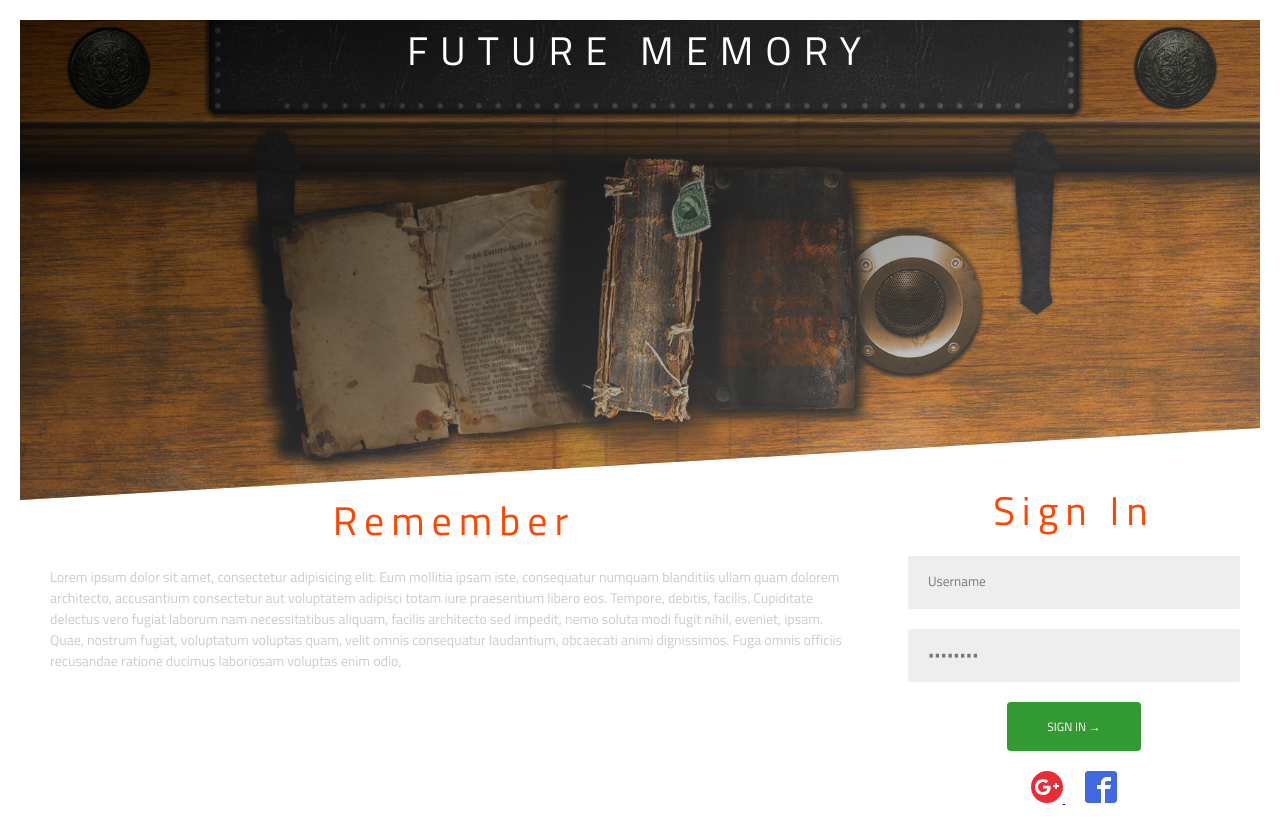
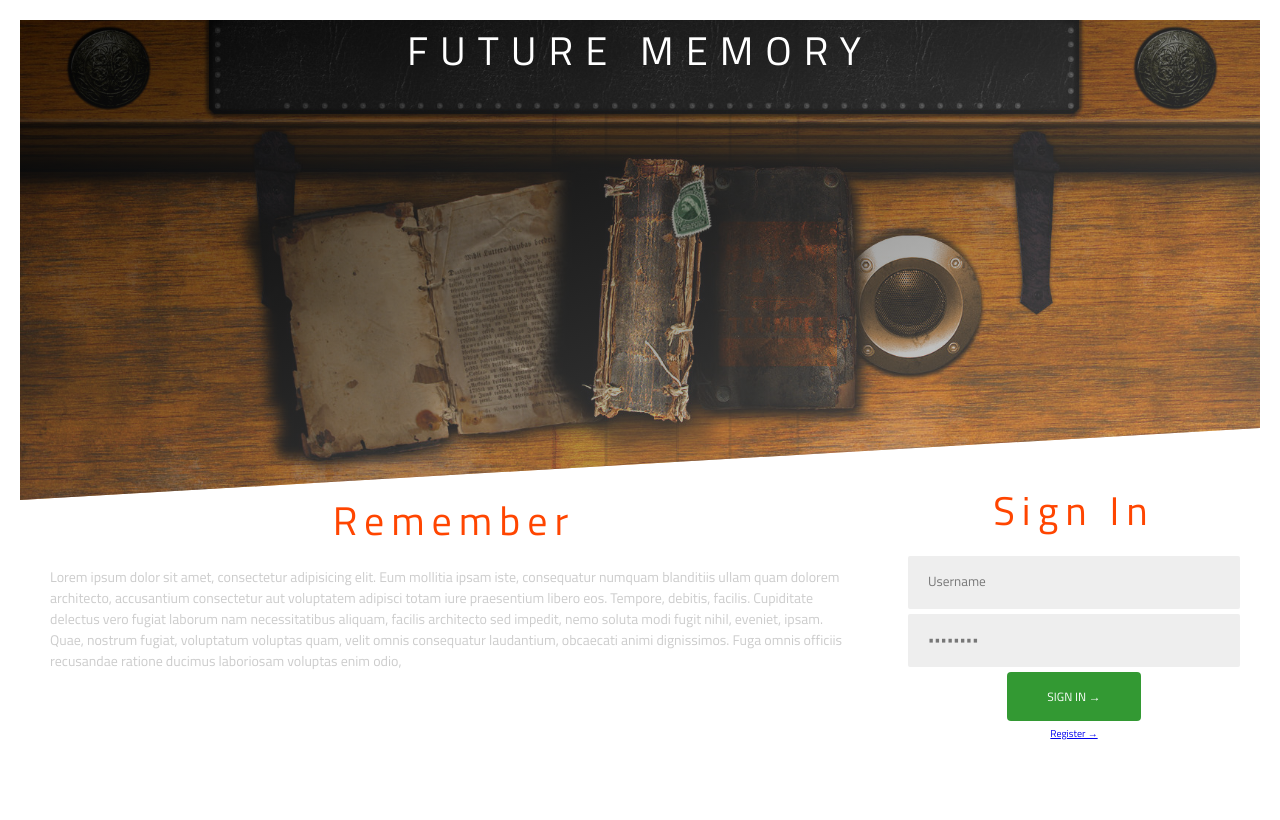
Before and after one commit to NickAMars/Remember, a React (Create React App) app in the folder client/: page / in a window 1280 px wide. Built offline with nearby package versions, Linux system fonts and the light colour scheme; no server answers.

Commit message:
change sign in page

```diff
--- a/client/src/components/App.js
+++ b/client/src/components/App.js
@@ -1,9 +1,10 @@
 import React, {Component} from  'react';
 import { BrowserRouter as Router, Switch, Route} from 'react-router-dom';
-import MultipleCards from './MultipleCards/MultipleCards';
-import {Landing} from './Landing/Landing';
-import MasterCard from './MasterCard/MasterCard';
-import Mine from './Mine/Mine';
+import MultipleCards from './MultipleCards';
+import {Landing} from './Landing';
+import Register from './Register';
+import MasterCard from './MasterCard';
+import Mine from './Mine';
 import SmallCards from './SmallCards/SmallCards';
 import { connect } from 'react-redux';
 import { getMyCards, getPoolCards, fetchUser} from '../actions';
@@ -32,6 +33,7 @@ class App extends Component{
         <div>
           <Switch>
             <Route path='/test' component={test} />
+            <Route path='/register' component={Register} />
             <Route path='/main/subcards/:title' component={MultipleCards} />
             {/*SAME COMPONENT NEED TO FIND A WAY TO REUSE COMPONENT ON DIRECT TO ROUTE*/}
 
--- a/client/src/components/Landing/SignIn.js
+++ b/client/src/components/Landing/SignIn.js
@@ -1,7 +1,7 @@
 import React, {Component} from 'react';
 import { Link } from 'react-router-dom';
-import google from  '../../img/SVG/google-plus3.svg';
-import facebook from  '../../img/SVG/facebook2.svg';
+// import google from  '../../img/SVG/google-plus3.svg';
+// import facebook from  '../../img/SVG/facebook2.svg';
 export class SignIn extends Component{
   constructor(props){
     super(props);
@@ -39,11 +39,13 @@ export class SignIn extends Component{
           <div className="formA__group">
 
             <Link className="btnA btnA--green " to="/main">Sign in &rarr;</Link>
+            {/*<a className="btnA btnA--green " href="/auth/google"  to="/auth/login">Sign in &rarr;</a>*/}
           </div>
-
-
-          <a href="/auth/google" className="btnA__svg"> <img src={google} alt='google'/> </a>
-          <a href="/auth/facebook" className="btnA__svg"> <img src={facebook} alt='facebook'/> </a>
+          <Link className="" to="/register" >Register &rarr;</Link>
+          {/*
+            <a href="/auth/google" className="btnA__svg"> <img src={google} alt='google'/> </a>
+            <a href="/auth/facebook" className="btnA__svg"> <img src={facebook} alt='facebook'/> </a>
+            */}
 
       </div>
     );
--- a/client/src/style/css/main.css
+++ b/client/src/style/css/main.css
@@ -256,7 +256,7 @@ body {
       margin-top: 4rem;
       flex: 0 1 100%; } }
   .formA__group:not(:last-child) {
-    margin-bottom: 2rem; }
+    margin-bottom: .5rem; }
   .formA__input {
     border: none;
     border-radius: 2rem;
--- a/client/src/style/scss/component/_form.scss
+++ b/client/src/style/scss/component/_form.scss
@@ -9,7 +9,7 @@
   }
 
   &__group:not(:last-child){
-     margin-bottom: 2rem;
+     margin-bottom: .5rem;
    }
 
    &__input{
```
Also changed, not shown: client/src/components/Landing/index.js (renamed from client/src/components/Landing/Landing.js), client/src/components/MasterCard/index.js (renamed from client/src/components/MasterCard/MasterCard.js), client/src/components/Mine/index.js (renamed from client/src/components/Mine/Mine.js), client/src/components/MultipleCards/index.js (renamed from client/src/components/MultipleCards/MultipleCards.js).
